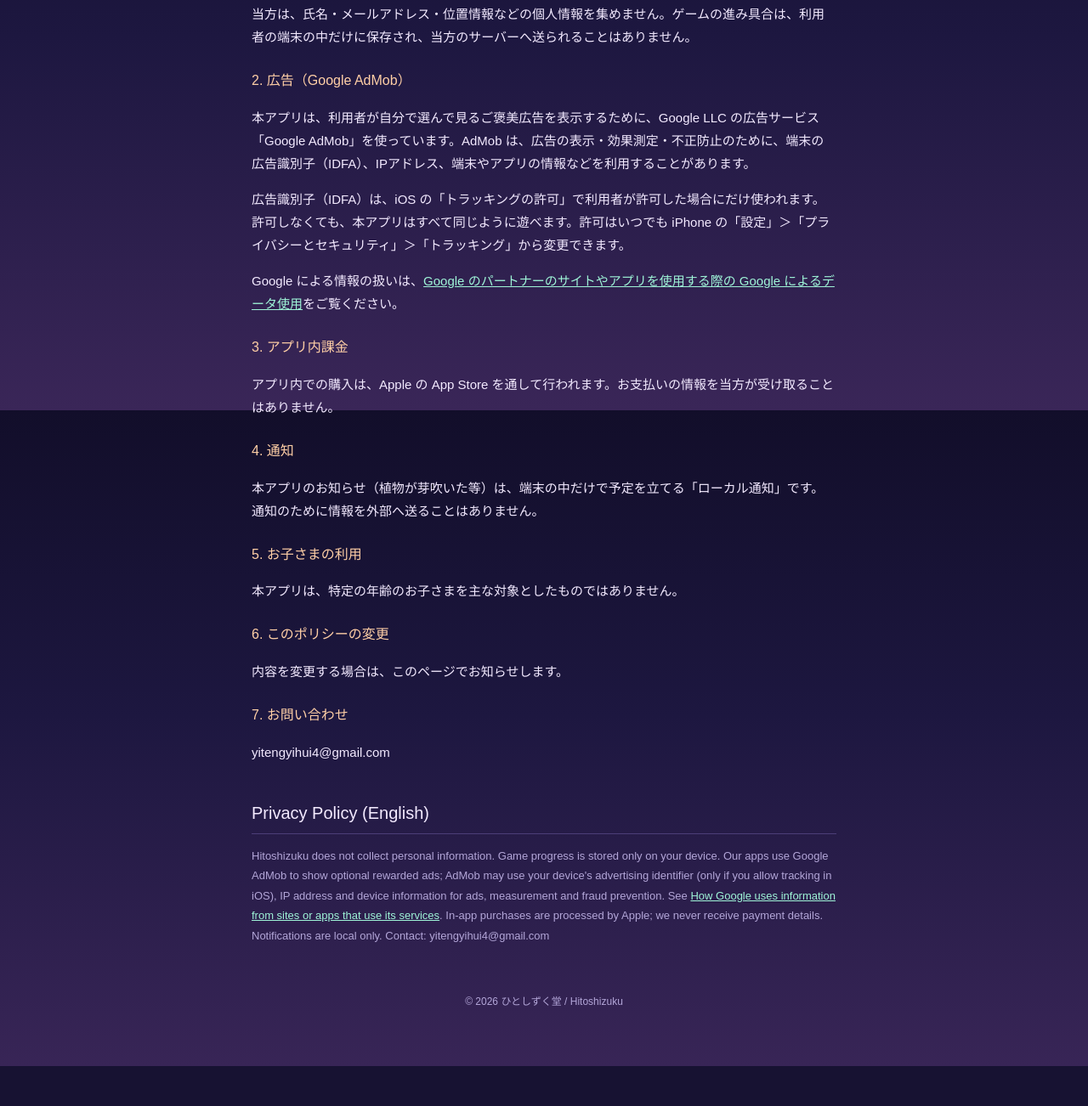
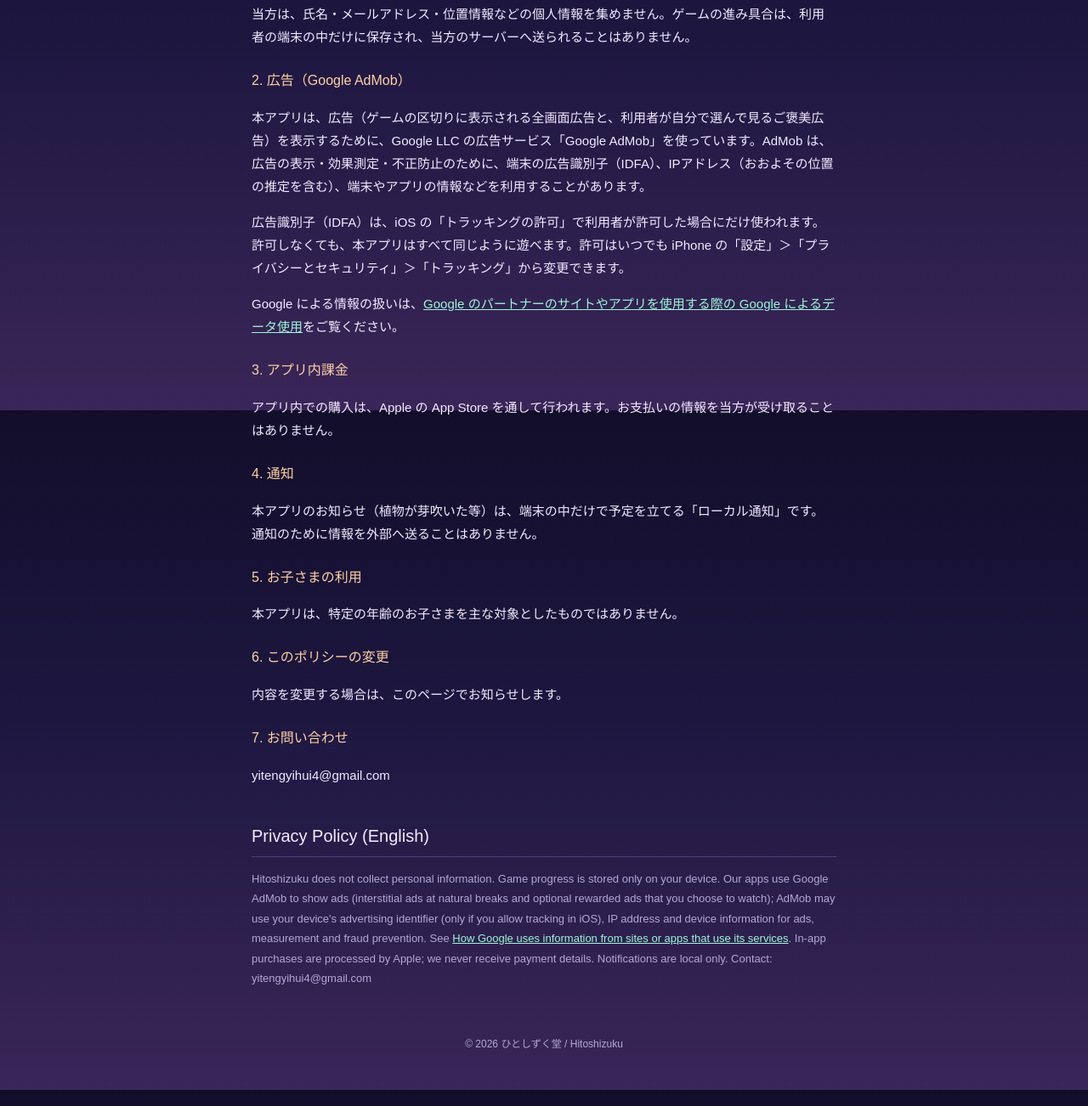
Before and after one commit to hitoshizuku3/hitoshizuku3.github.io, a plain HTML site: page privacy.html in a window 1280 px wide. Shown: the part 317-1619 px from the top of the page at 85% size. Before the commit the page ends 1572 px from the top, so only its background shows below. Drawn offline with Linux system fonts and the light colour scheme; a web font is replaced by a local one.

Commit message:
花の咲かない島：全画面広告の説明を追加（privacy.html）

```diff
--- a/privacy.html
+++ b/privacy.html
@@ -18,7 +18,7 @@
 <p>当方は、氏名・メールアドレス・位置情報などの個人情報を集めません。ゲームの進み具合は、利用者の端末の中だけに保存され、当方のサーバーへ送られることはありません。</p>
 
 <h3>2. 広告（Google AdMob）</h3>
-<p>本アプリは、利用者が自分で選んで見るご褒美広告を表示するために、Google LLC の広告サービス「Google AdMob」を使っています。AdMob は、広告の表示・効果測定・不正防止のために、端末の広告識別子（IDFA）、IPアドレス、端末やアプリの情報などを利用することがあります。</p>
+<p>本アプリは、広告（ゲームの区切りに表示される全画面広告と、利用者が自分で選んで見るご褒美広告）を表示するために、Google LLC の広告サービス「Google AdMob」を使っています。AdMob は、広告の表示・効果測定・不正防止のために、端末の広告識別子（IDFA）、IPアドレス（おおよその位置の推定を含む）、端末やアプリの情報などを利用することがあります。</p>
 <p>広告識別子（IDFA）は、iOS の「トラッキングの許可」で利用者が許可した場合にだけ使われます。許可しなくても、本アプリはすべて同じように遊べます。許可はいつでも iPhone の「設定」＞「プライバシーとセキュリティ」＞「トラッキング」から変更できます。</p>
 <p>Google による情報の扱いは、<a href="https://policies.google.com/technologies/partner-sites?hl=ja" target="_blank" rel="noopener">Google のパートナーのサイトやアプリを使用する際の Google によるデータ使用</a>をご覧ください。</p>
 
@@ -38,7 +38,7 @@
 <p>yitengyihui4@gmail.com</p>
 
 <h2>Privacy Policy (English)</h2>
-<p class="small">Hitoshizuku does not collect personal information. Game progress is stored only on your device. Our apps use Google AdMob to show optional rewarded ads; AdMob may use your device's advertising identifier (only if you allow tracking in iOS), IP address and device information for ads, measurement and fraud prevention. See <a href="https://policies.google.com/technologies/partner-sites" target="_blank" rel="noopener">How Google uses information from sites or apps that use its services</a>. In-app purchases are processed by Apple; we never receive payment details. Notifications are local only. Contact: yitengyihui4@gmail.com</p>
+<p class="small">Hitoshizuku does not collect personal information. Game progress is stored only on your device. Our apps use Google AdMob to show ads (interstitial ads at natural breaks and optional rewarded ads that you choose to watch); AdMob may use your device's advertising identifier (only if you allow tracking in iOS), IP address and device information for ads, measurement and fraud prevention. See <a href="https://policies.google.com/technologies/partner-sites" target="_blank" rel="noopener">How Google uses information from sites or apps that use its services</a>. In-app purchases are processed by Apple; we never receive payment details. Notifications are local only. Contact: yitengyihui4@gmail.com</p>
 
 <footer>© 2026 ひとしずく堂 / Hitoshizuku</footer>
 </main></body>
```
